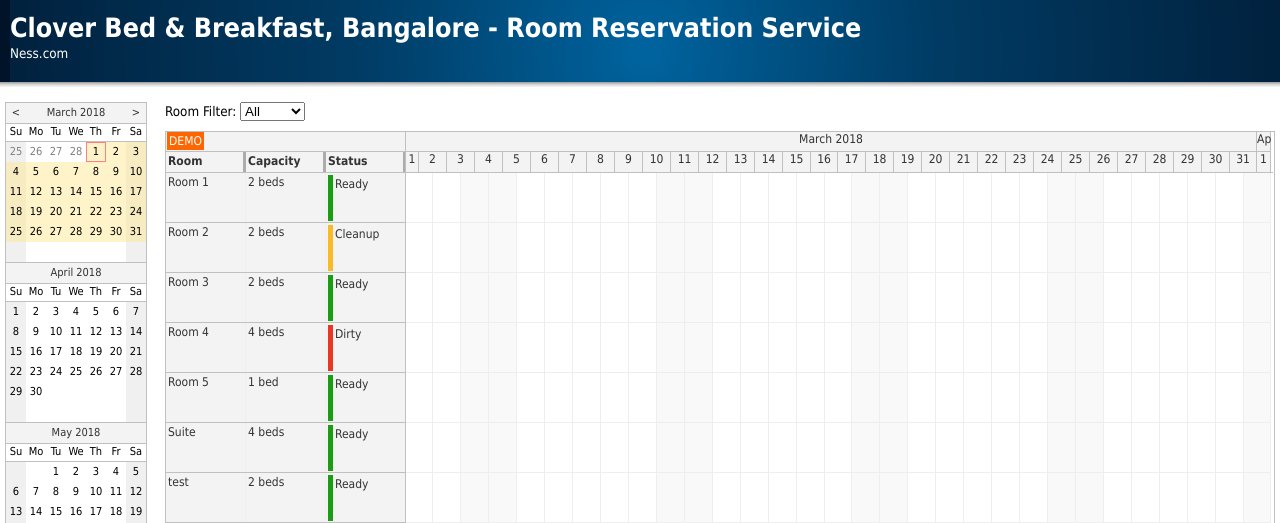
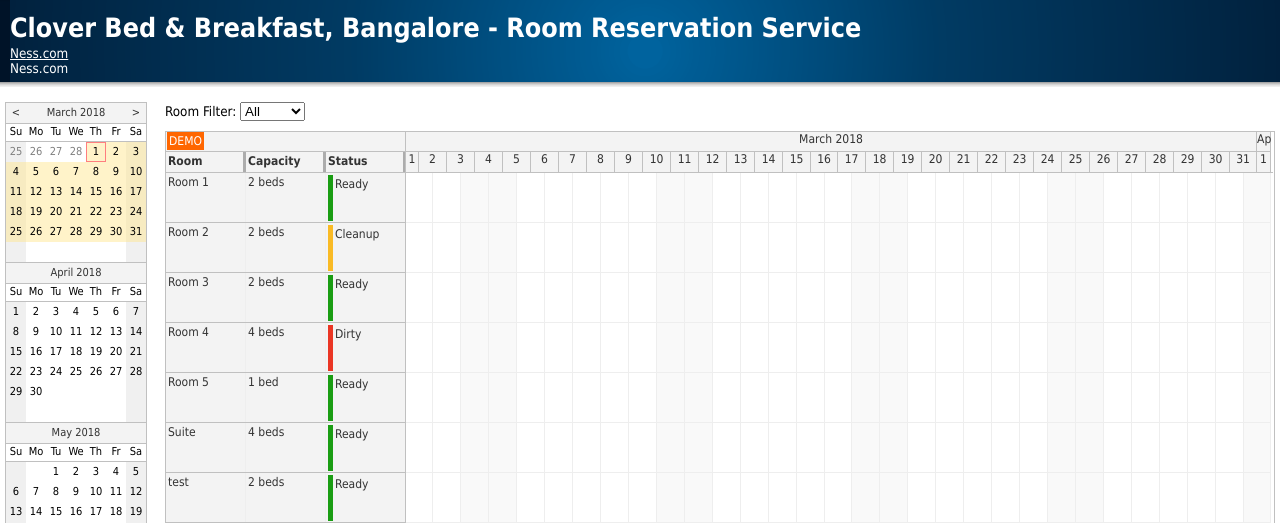
Before and after one commit to meena04/cloverReservation, a PHP site: page / in a window 1280 px wide. Shown: the top 523 px of the page. Run offline with PHP 8.4, Linux system fonts and the light colour scheme; data comes from the database, SQL or seed files in the repository; data that the repository does not hold is empty.

Commit message:
Updating the link

```diff
--- a/_header.php
+++ b/_header.php
@@ -8,7 +8,7 @@
 
 					<!-- Fix for ENI-5 -->
 					<!-- UNCOMMENT THIS -->
-					<!--<p id="claim"> <a target = '_blank' href='https://www.ness.com/'>Ness.com</a> </p> -->
+					<p id="claim"> <a target = '_blank' href='https://www.ness.com/'>Ness.com</a> </p>
 
 					<!-- Comment the below code while fixing ENI-5-->
 					<p id="claim"> Ness.com </p>
```
